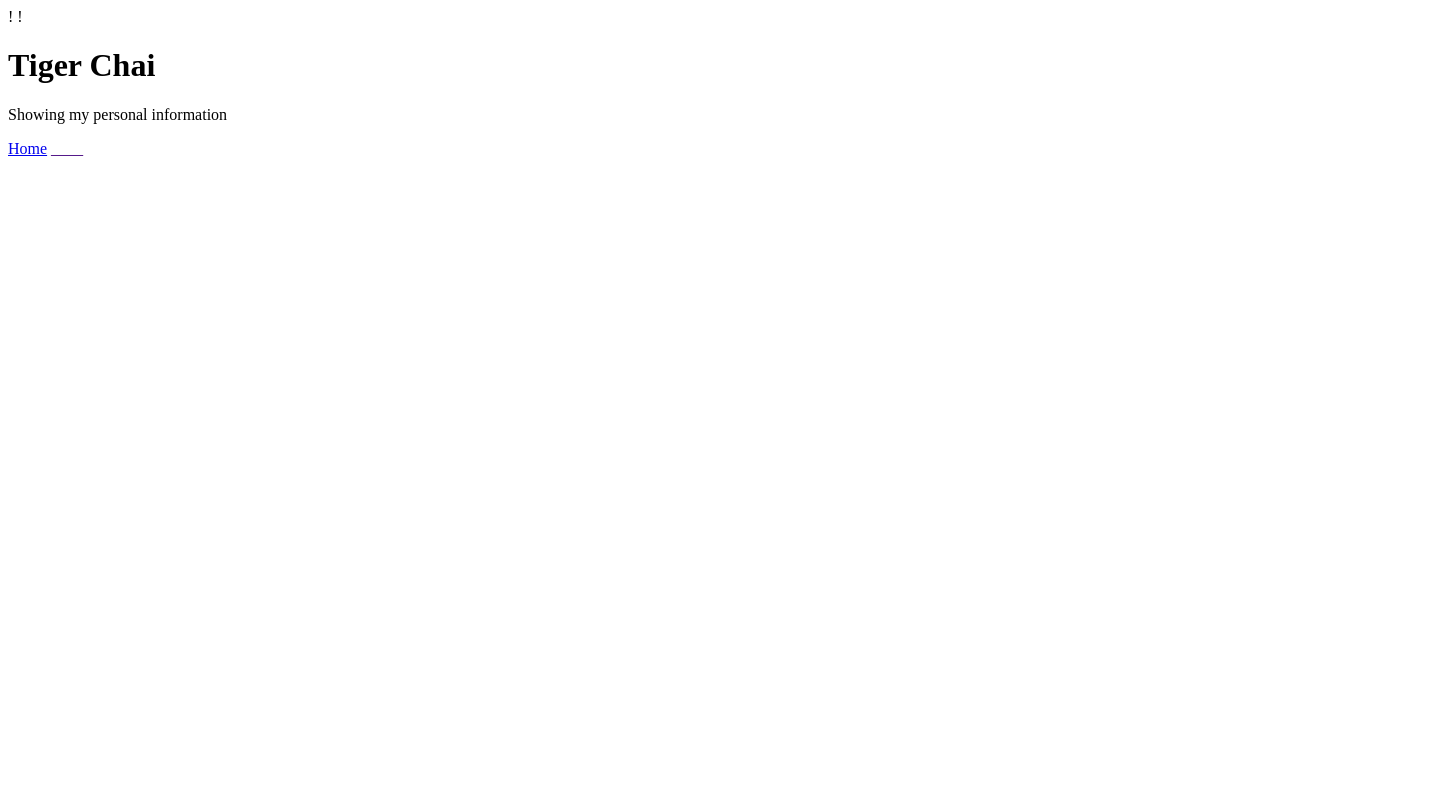
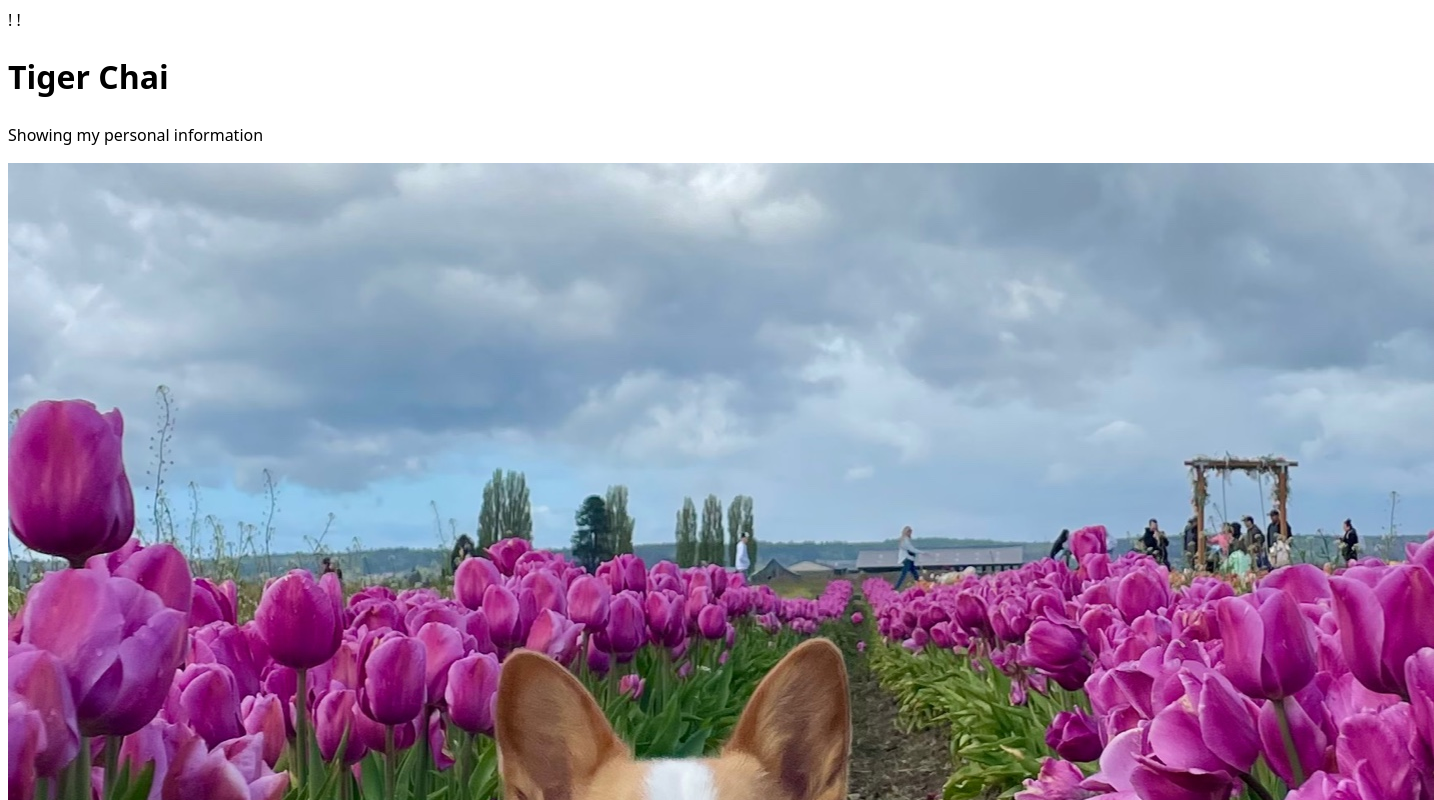
Before and after one commit to tigerkrittaphas/portfolio, a plain HTML site: page index.html in a window 1280 px wide. Shown: the top 800 px of the page, 1434 px wide, since content can reach past the window. Drawn offline with Linux system fonts and the light colour scheme.

Commit message:
add image, and stylesheet

```diff
--- a/index.html
+++ b/index.html
@@ -17,7 +17,7 @@
 
 
     <!-- Next line is for Step 5, to link the stylesheet to the HTML page. We will use "link" for this  -->
-    <link rel="" href="">
+    <link rel="stylesheet" href="style.css">
         <!--    rel="stylesheet" specifies the relationship (rel) between the HTML document and the linked file.
                 href="style.css" specifies the location (href) of the external file.
                 For example:
@@ -32,13 +32,8 @@
 
     <p>Showing my personal information</p>
 
-    <!-- <img> (Image) tag is used to display images.-->
-    <img src="" alt="">
-        <!-- Example:
-            <img src="images/my_image.jpeg" alt="A description of the image">
-        -->
+    <img src="images/my_image.jpeg" alt="Figure 1: CORGI!!">
 
-    <!-- <nav> (Navigation) is used to create a menu with links to other pages or external sites. -->
     <nav>
         <!-- Navigation link to the home page -->
         <a href="index.html">Home</a>
```
